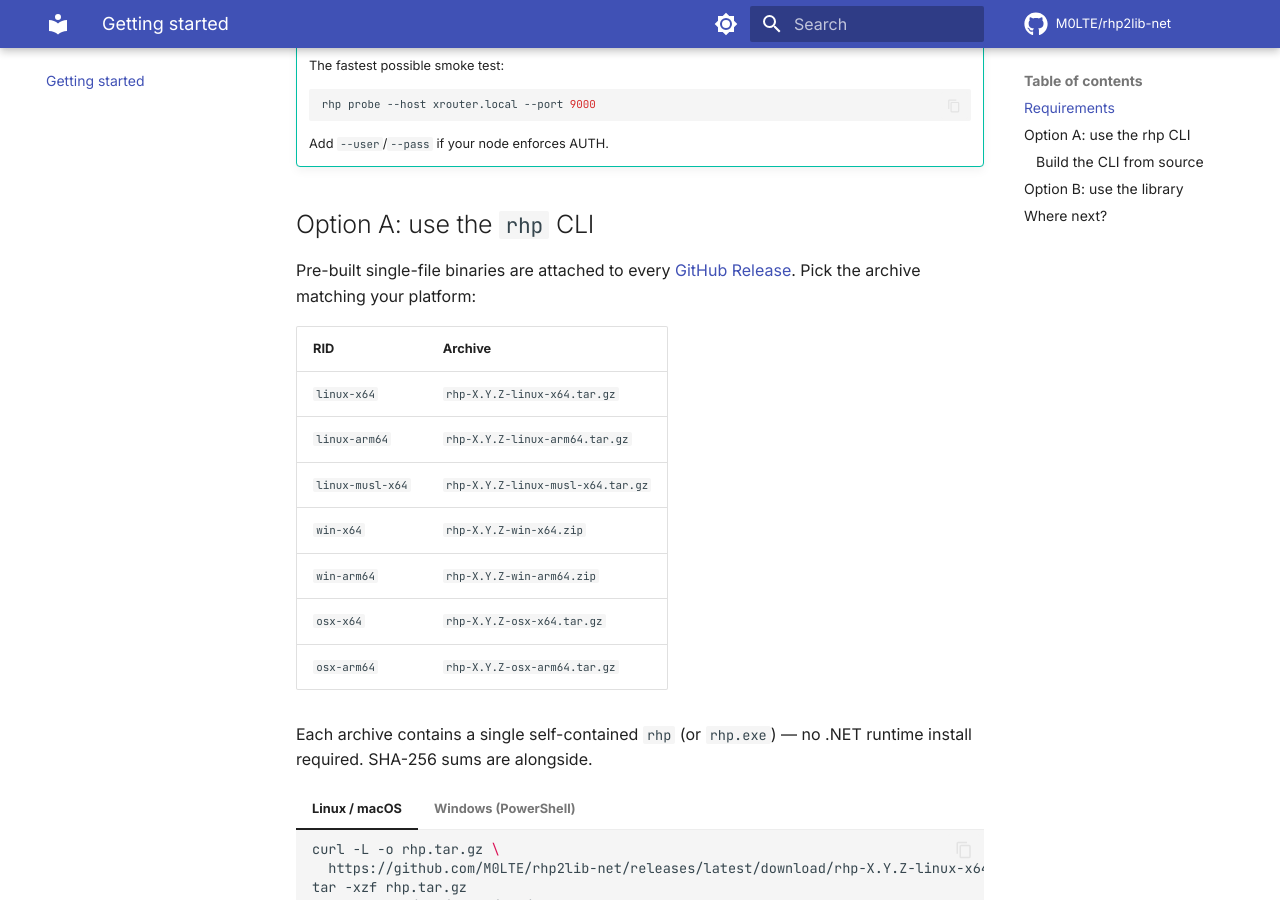
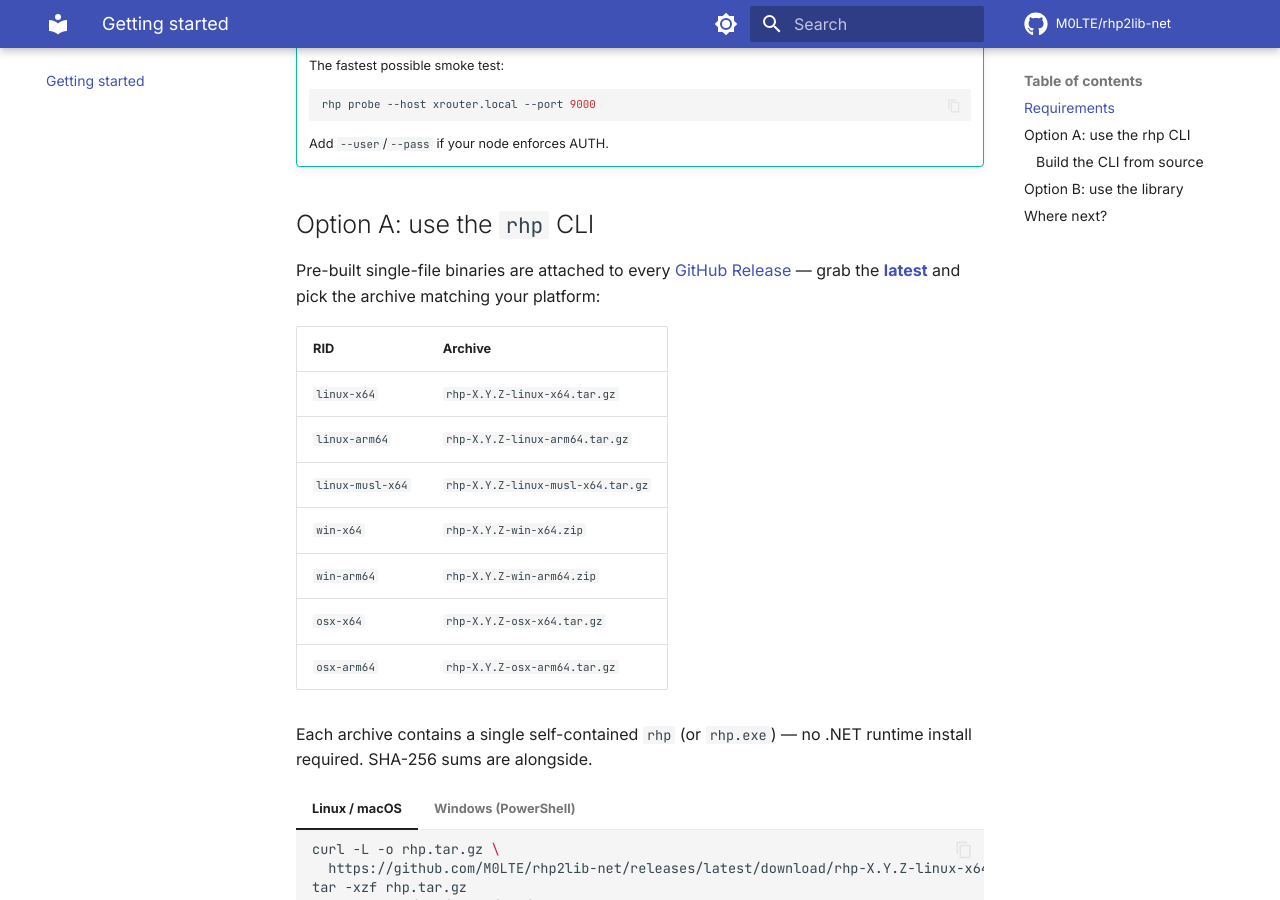
Before and after one commit to M0LTE/rhp2lib-net, an MkDocs documentation site: the page built from docs/getting-started.md, in a window 1280 px wide and 900 px high, scrolled down 469 px. Built offline with MkDocs 1.6.1 and Material for MkDocs 9.7.7, drawn with Linux system fonts in a browser that asks for light colours; comment, search, counter and statistics services are not loaded.

Commit message:
docs: surface GitHub Releases prominently
- README gains a Downloads line linking to the Releases page.
- Docs home page picks up a "Download" CTA pointing at /releases/latest.
- getting-started page updated to mention the "latest" release link.

Co-Authored-By: Claude Opus 4.7 <noreply@anthropic.com>

```diff
--- a/docs/getting-started.md
+++ b/docs/getting-started.md
@@ -23,8 +23,9 @@ binary or (b) consuming the `RhpV2.Client` library from your own .NET app.
 ## Option A: use the `rhp` CLI
 
 Pre-built single-file binaries are attached to every
-[GitHub Release](https://github.com/M0LTE/rhp2lib-net/releases).  Pick the
-archive matching your platform:
+[GitHub Release](https://github.com/M0LTE/rhp2lib-net/releases) — grab the
+[**latest**](https://github.com/M0LTE/rhp2lib-net/releases/latest) and pick
+the archive matching your platform:
 
 | RID              | Archive                              |
 |------------------|--------------------------------------|
```
Also changed, not shown: README.md (+1 -0 lines), docs/index.md (+1 -0 lines).
